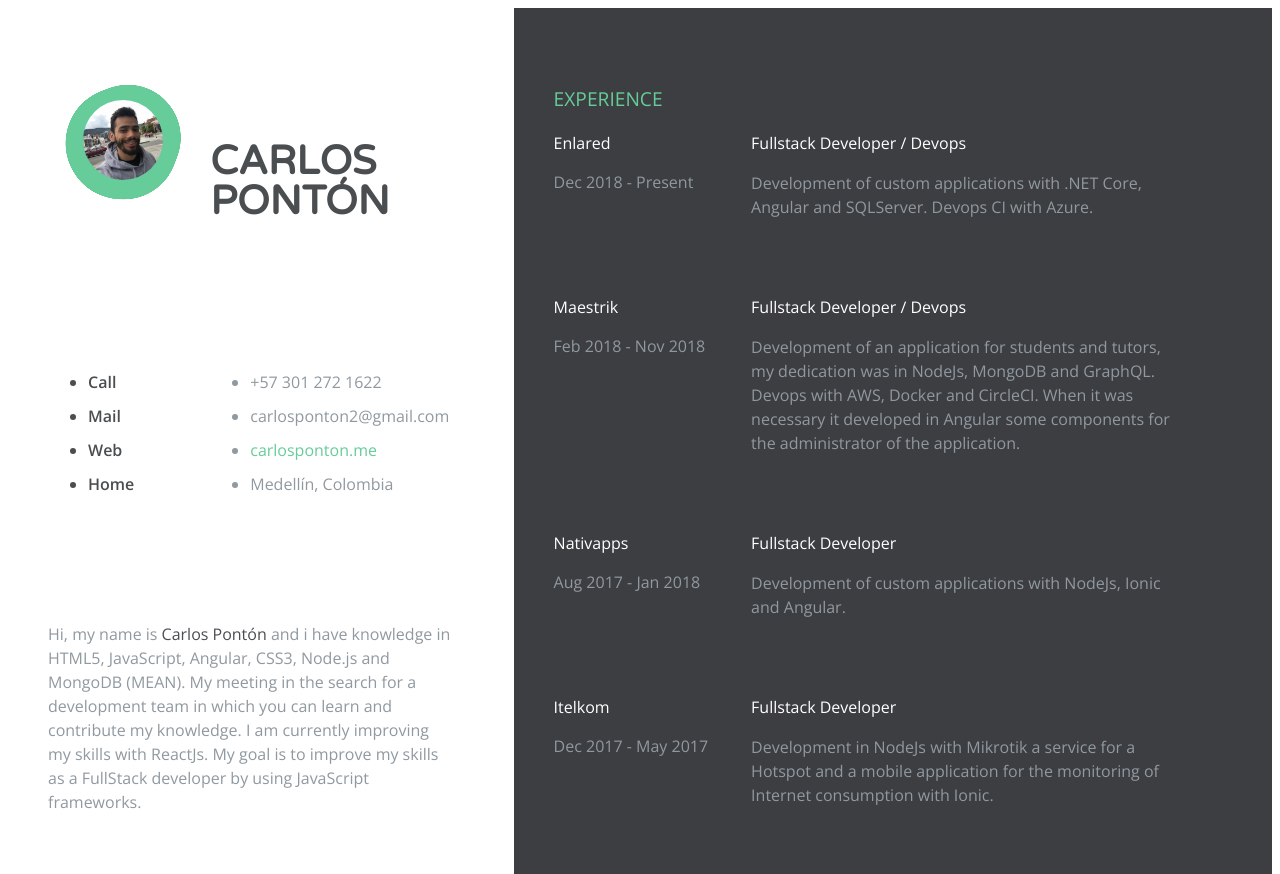
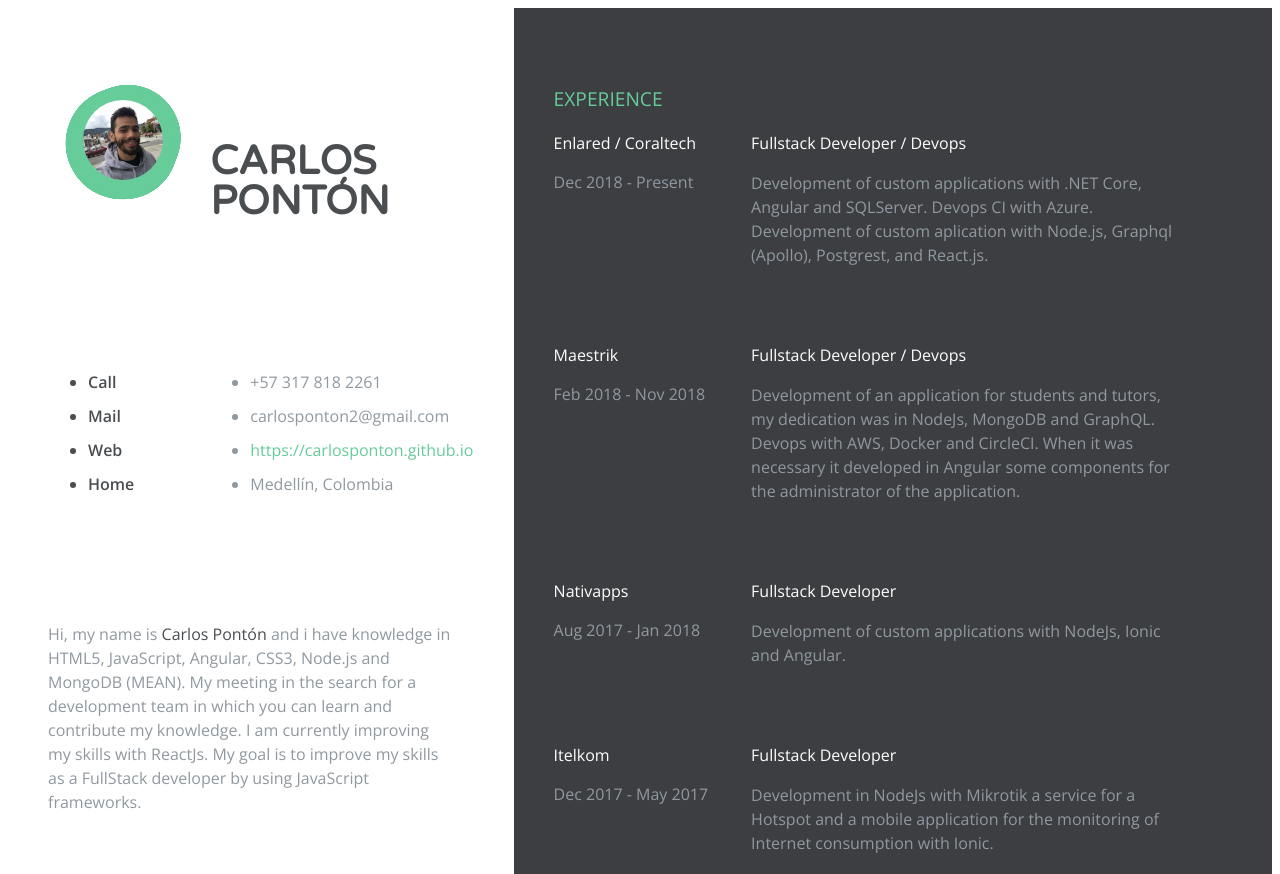
Before and after one commit to carlosponton/carlosponton.github.io, a website: page index.html in a window 1280 px wide. Shown: the top 874 px of the page. Drawn offline with nearby package versions, Linux system fonts and the light colour scheme.

Commit message:
cambiar teléfono, website y experiencia enlared/coraltech

```diff
--- a/index.html
+++ b/index.html
@@ -57,9 +57,9 @@
                     <li>Home</li>
                 </ul>
                 <ul class="list-content ">
-                    <li>+57 301 272 1622</li> <!-- YOUR PHONE NUMBER  -->
+                    <li>+57 317 818 2261</li> <!-- YOUR PHONE NUMBER  -->
                     <li>carlosponton2@gmail.com</li> <!-- YOUR EMAIL -->
-                    <li><a href="http://carlosponton.me">carlosponton.me</a></li> <!-- YOUR WEBSITE  -->
+                    <li><a href="https://carlosponton.github.io">https://carlosponton.github.io</a></li> <!-- YOUR WEBSITE  -->
                     <li>Medellín, Colombia</li> <!-- YOUR STATE AND COUNTRY  -->
                 </ul>
             </div>
@@ -87,14 +87,14 @@
 
             <div class="experience-wrapper">
                 <div class="company-wrapper clearfix">
-                    <div class="experience-title">Enlared</div> <!-- NAME OF THE COMPANY YOUWORK WITH  -->
+                    <div class="experience-title">Enlared / Coraltech</div> <!-- NAME OF THE COMPANY YOUWORK WITH  -->
                     <div class="time">Dec 2018 - Present</div> <!-- THE TIME YOU WORK WITH THE COMPANY  -->
                 </div>
 
                 <div class="job-wrapper clearfix">
                     <div class="experience-title">Fullstack Developer / Devops</div> <!-- JOB TITLE  -->
                     <div class="company-description">
-                        <p>Development of custom applications with .NET Core, Angular and SQLServer. Devops CI with Azure.</p>  <!-- JOB DESCRIPTION  -->
+                        <p>Development of custom applications with .NET Core, Angular and SQLServer. Devops CI with Azure. Development of custom aplication with Node.js, Graphql (Apollo), Postgrest, and React.js.</p>  <!-- JOB DESCRIPTION  -->
                     </div>
                 </div>
 
```
